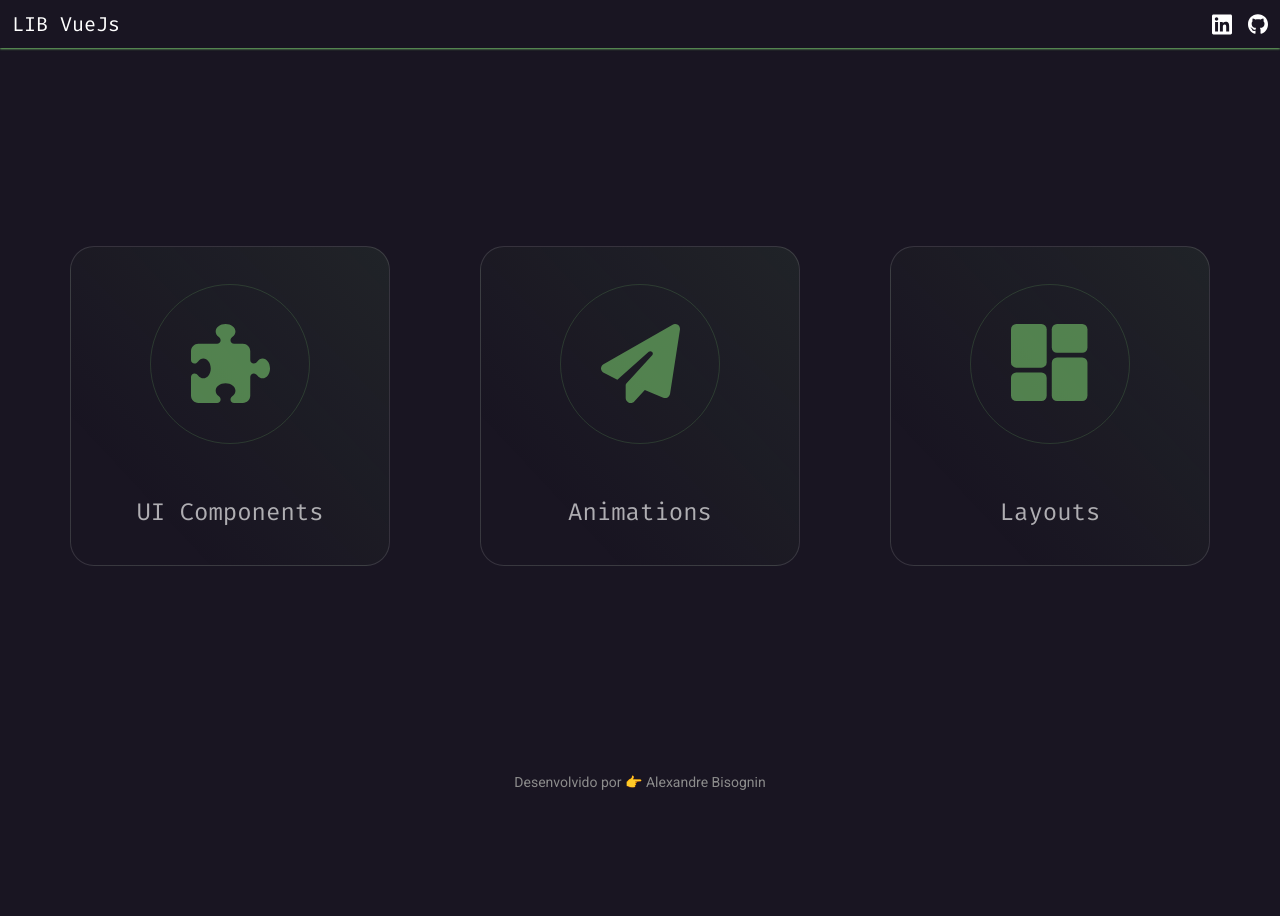
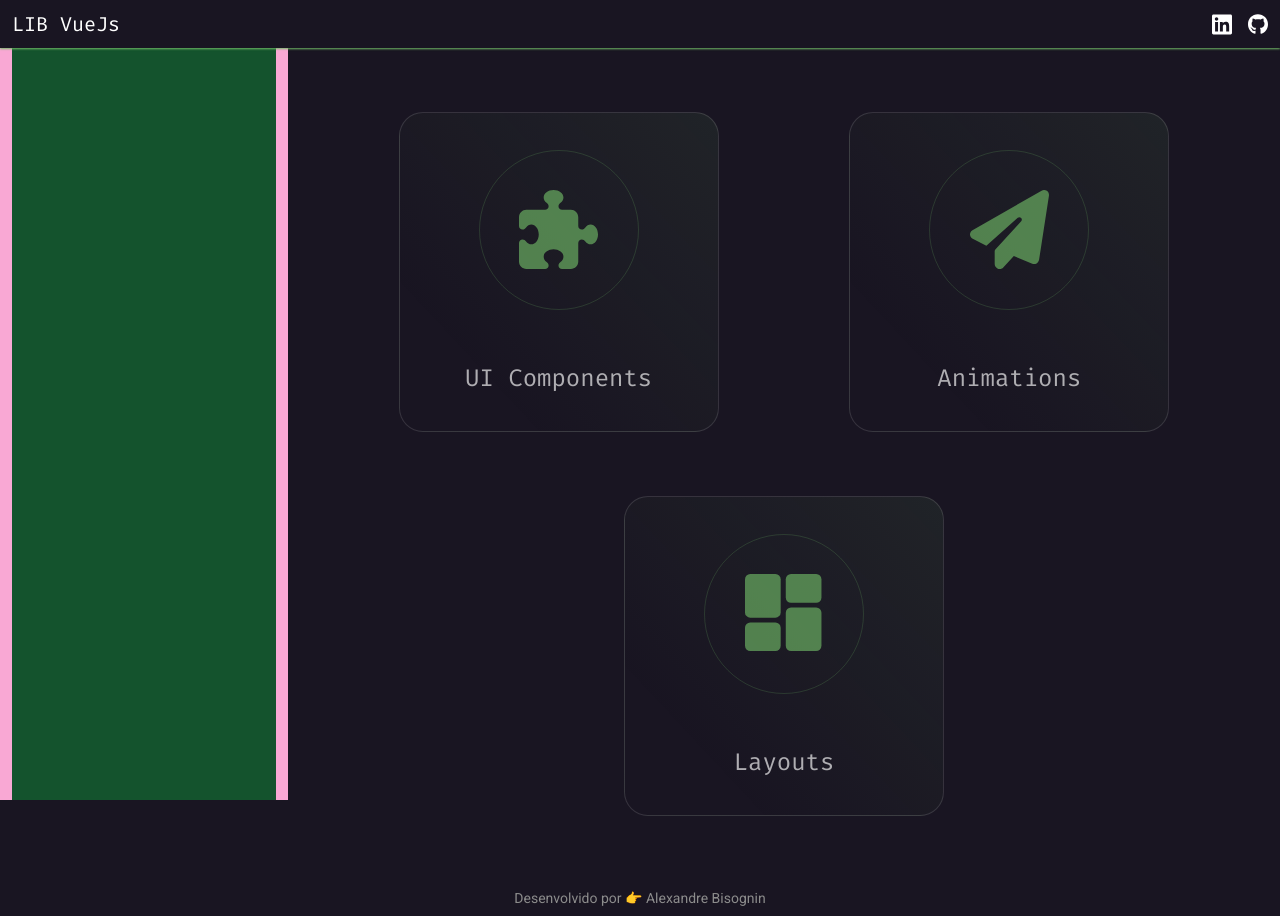
Before and after one commit to alexandre-fb/lib-vuejs, a Nuxt app: page / in a window 1280 px wide. Before the commit the page ends 800 px from the top, so only its background shows below. Built offline with nearby package versions, Linux system fonts and the light colour scheme.

Commit message:
Refactor

```diff
--- a/layouts/default.vue
+++ b/layouts/default.vue
@@ -1,13 +1,25 @@
 <template>
-  <div class="flex flex-col justify-start items-center min-h-screen">
+  <div class="flex flex-col min-h-screen">
     <!-- <HeaderStructure /> -->
-    <Header />
-    <main class="flex flex-col w-full grow">
-      <slot />
-    </main>
-    <Footer />
+    <header>
+      <Header />
+    </header>
+
+    <div class="flex max-w-container grow mx-auto">
+      <aside>
+        <SidebarStructure />
+      </aside>
+
+      <main>
+        <slot />
+      </main>
+    </div>
+
+    <footer>
+      <Footer />
+    </footer>
   </div>
-</template>>
+</template>
 
 <script>
 import Header from '~/components/Header/Header.vue';
@@ -17,10 +29,9 @@ export default {
     Header,
     HeaderStructure
   }
-
 }
 </script>
 
-<style>
+<style scoped>
 
 </style>
```
